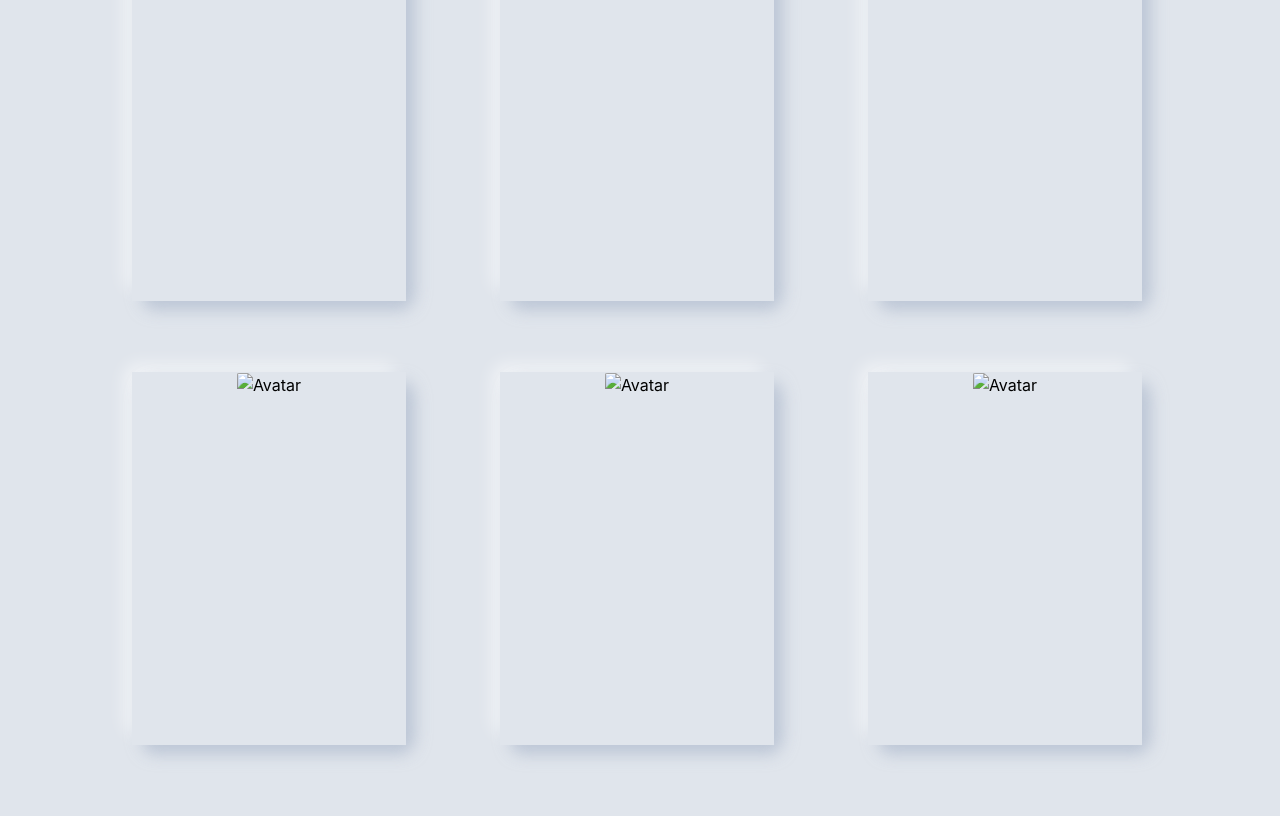
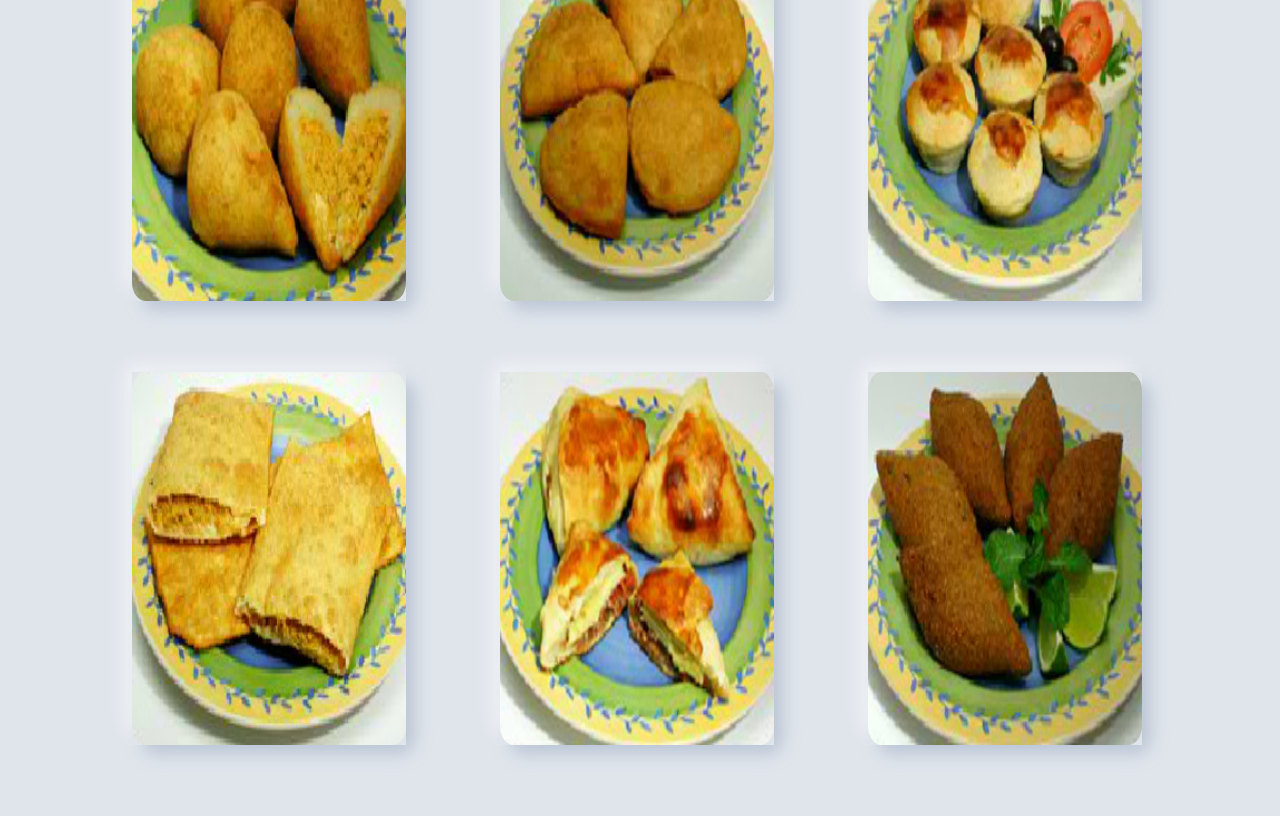
Before and after one commit to ThiagoSantos23/VLTrecipes, a plain HTML site: page dishes.html in a window 1280 px wide. Shown: the part 515-1331 px from the top of the page. Drawn offline with nearby package versions, Linux system fonts and the light colour scheme; a script that the page names is missing.

Commit message:
Update dishes.html
Updated dishes file

```diff
--- a/dishes.html
+++ b/dishes.html
@@ -22,7 +22,7 @@
 
         <div class="jumbotron">
           <h1>VLT Recipes</h1>
-          <p>Brazilian Food</p>
+          <p>Brazilian Food & Drinks</p>
         </div>
 
         <nav class="navbar navbar-expand-sm bg-dark navbar-dark">
@@ -35,23 +35,21 @@
       <h2>DISHES</h2>
 
 
-    <!-- drinks menu -->
-    <center><div class="menu-recipes" id="id-menu-recipes">
+    <!-- dishes menu -->
+    <center>
+        <div class="menu-recipes" id="id-menu-recipes">
 
         <section class="menu" style="display: inline;">
+        <!-- first item -->
         <article class="menu-section">
-          <!-- first column -->
           <div class="menu-flip-card">
             <div class="menu-flip-card-inner">
               <div class="menu-flip-card-front">
-                <img src="Salgados/Coxinha.jpg" alt="Avatar" class="menu-image">
+                <img src="img/Coxinha.jpg" alt="Avatar" class="menu-image">
               </div>
           <div class="menu-flip-card-back">
             <div class="menu-text"><h3 class="menu-text-title">COXINHA</h3>
-                  <p class="about-text">
-                    Coxinha is a popular food in Brazil consisting of chopped or shredded chicken meat, covered in dough, molded into
-                    a shape resembling a drumstick, battered and fried.
-                  </p>
+                <p class="about-text">Coxinha is a popular food in Brazil consisting of chopped or shredded chicken meat, covered in dough, molded into a shape resembling a drumstick, battered and fried.</p>
                 <h3 class="menu-text-title"><a href="page2.html"><button type="button" class="btn-recipe">Recipe</button></a></h3>
             </div>
           </div>
@@ -59,18 +57,16 @@
           </div>
         </article>
 
-        <!-- second column -->
+        <!-- second item -->
         <article class="menu-section">
           <div class="menu-flip-card">
             <div class="menu-flip-card-inner">
               <div class="menu-flip-card-front">
-                <img src="Salgados/Risole.jpg" alt="Avatar" class="menu-image">
+                <img src="img/Risole.jpg" alt="Avatar" class="menu-image">
               </div>
           <div class="menu-flip-card-back">
             <div class="menu-text"><h3 class="menu-text-title">BRAZILIAN RISOLE</h3>
-                  <p class="about-text">
-                    Risoles are quite popular in Brazil. Brazilian risoles are like breaded empanadas. The dough is rolled out and filled, breaded, then deep-fried.
-                  </p>
+                <p class="about-text">Risoles are quite popular in Brazil. Brazilian risoles are like breaded empanadas. The dough is rolled out and filled, breaded, then deep-fried.</p>
                 <h3 class="menu-text-title"><a href="page3.html"><button type="button" class="btn-recipe">Recipe</button></a></h3>
                 </div>
           </div>
@@ -78,18 +74,16 @@
           </div>
         </article>
 
-        <!-- third column -->
+        <!-- third item -->
         <article class="menu-section">
           <div class="menu-flip-card">
             <div class="menu-flip-card-inner">
               <div class="menu-flip-card-front">
-                <img src="Salgados/Empada.jpg" alt="Avatar" class="menu-image">
+                <img src="img/Empada.jpg" alt="Avatar" class="menu-image">
               </div>
           <div class="menu-flip-card-back">
             <div class="menu-text"><h3 class="menu-text-title">EMPADA</h3>
-                  <p class="about-text">
-                    The empanadas in Brazil are different from those in other Latin american countries and are called empadas. They look more like mini pies.
-                  </p>
+                <p class="about-text">The empanadas in Brazil are different from those in other Latin american countries and are called empadas. They look more like mini pies.</p>
                 <h3 class="menu-text-title"><a href="page4.html"><button type="button" class="btn-recipe">Recipe</button></a></h3>
             </div>
               </div>
@@ -101,22 +95,17 @@
         <br>
         </section>
 
-
-
-
         <section class="menu" style="display: inline;">
-         <!-- fourth column -->
+         <!-- fourth item -->
          <article class="menu-section">
           <div class="menu-flip-card">
             <div class="menu-flip-card-inner">
               <div class="menu-flip-card-front">
-                <img src="Salgados/Pastel.jpg" alt="Avatar" class="menu-image">
+                <img src="img/Pastel.jpg" alt="Avatar" class="menu-image">
               </div>
           <div class="menu-flip-card-back">
             <div class="menu-text"><h3 class="menu-text-title">PASTEL</h3>
-                  <p class="about-text">
-                    Pastel is a Brazilian street food delicacy. It is typically deep-fried and although the dough used for this beloved food may resemble empanada dough in some ways, it's crispier and crunchier - more like a spring roll.
-                  </p>
+                <p class="about-text">Pastel is a Brazilian street food delicacy. It is typically deep-fried and although the dough used for this beloved food may resemble empanada dough in some ways, it's crispier and crunchier - more like a spring roll.</p>
                 <h3 class="menu-text-title"><a href="page5.html"><button type="button" class="btn-recipe">Recipe</button></a></h3>
             </div>
               </div>
@@ -124,18 +113,16 @@
           </div>
         </article>
 
+        <!-- fifth item -->
         <article class="menu-section">
-          <!-- first column -->
           <div class="menu-flip-card">
             <div class="menu-flip-card-inner">
               <div class="menu-flip-card-front">
-                <img src="Salgados/Esfirra.jpg" alt="Avatar" class="menu-image">
+                <img src="img/Esfirra.jpg" alt="Avatar" class="menu-image">
               </div>
           <div class="menu-flip-card-back">
             <div class="menu-text"><h3 class="menu-text-title">ESFIRRA</h3>
-                  <p class="about-text">
-                    The Brazilian esfirra is one of the most popular and well-known snacks and/or fastfood items in Brazil, and millions are eaten every day.
-                  </p>
+                <p class="about-text">The Brazilian esfirra is one of the most popular and well-known snacks and/or fastfood items in Brazil, and millions are eaten every day.</p>
                 <h3 class="menu-text-title"><a href="page6.html"><button type="button" class="btn-recipe">Recipe</button></a></h3>
             </div>
               </div>
@@ -143,18 +130,16 @@
           </div>
         </article>
 
-        <!-- second column -->
+        <!-- sixth item -->
         <article class="menu-section">
           <div class="menu-flip-card">
             <div class="menu-flip-card-inner">
               <div class="menu-flip-card-front">
-                <img src="Salgados/Kibe.jpg" alt="Avatar" class="menu-image">
+                <img src="img/Kibe.jpg" alt="Avatar" class="menu-image">
               </div>
           <div class="menu-flip-card-back">
             <div class="menu-text"><h3 class="menu-text-title">KIBE</h3>
-                  <p class="about-text">
-                    Kibe are football-shaped deep-fried croquettes of beef and bulgur wheat, seasoned with garlic, onions, mint, and cinnamon, and eaten as a snack in Brazil.
-                  </p>
+                <p class="about-text">Kibe are football-shaped deep-fried croquettes of beef and bulgur wheat, seasoned with garlic, onions, mint, and cinnamon, and eaten as a snack in Brazil.</p>
                 <h3 class="menu-text-title"><a href="page7.html"><button type="button" class="btn-recipe">Recipe</button></a></h3>
             </div>
               </div>
@@ -162,30 +147,27 @@
           </div>
         </article>
 
-        <!-- fourth column -->
-
         <div style="clear: both;"></div>
         <br>
         </section>
       <br>
 
-    </div></center>
-    <!-- drinks menu ending -->
-
+      </div>
+  </center>
+  <!-- dishes menu ends -->
     <br>
-     <!--Social Media-->
-
-     <center><div class="contact-social">
-      <a class="contact-social-icons" href="#"><img src="svg/facebook.svg" weight="25" title="facebook" height="25"></a> &nbsp;&nbsp;&nbsp;&nbsp;&nbsp;
-      <a class="contact-social-icons" href="#"><img src="svg/instagram.svg" weight="25" title="instagram" height="25"></a>&nbsp;&nbsp;&nbsp;&nbsp;&nbsp;
-  </div><br>
-  <p class="fontsettings">Copyright © 2022 | <a class="colorcover-link" href="#">VLT Recipes</a></p>
-  <br></center>
-
 
     </div>
 
-
+    <!--Social Media-->
+    <center>
+      <div class="social-media">
+      <a class="social-media-icons" href="https://www.facebook.com/"><img src="img/facebook.svg" weight="25" title="facebook" height="25"></a> &nbsp;&nbsp;&nbsp;&nbsp;&nbsp;
+      <a class="social-media-icons" href="https://www.instagram.com/"><img src="img/instagram.svg" weight="25" title="instagram" height="25"></a>&nbsp;&nbsp;&nbsp;&nbsp;&nbsp;
+      </div><br>
+      <p class="fontsettings">Copyright © 2022 | <a class="colorcover-link" href="index.html">VLT Recipes</a></p>
+      <br>
+    </center>
 
   </div>
 
@@ -198,5 +180,6 @@
 
     <!-- Latest compiled JavaScript -->
     <script src="https://maxcdn.bootstrapcdn.com/bootstrap/4.5.2/js/bootstrap.min.js"></script>
+
   </body>
 </html>
```
Lines whose indentation alone changed are shown as unchanged.
